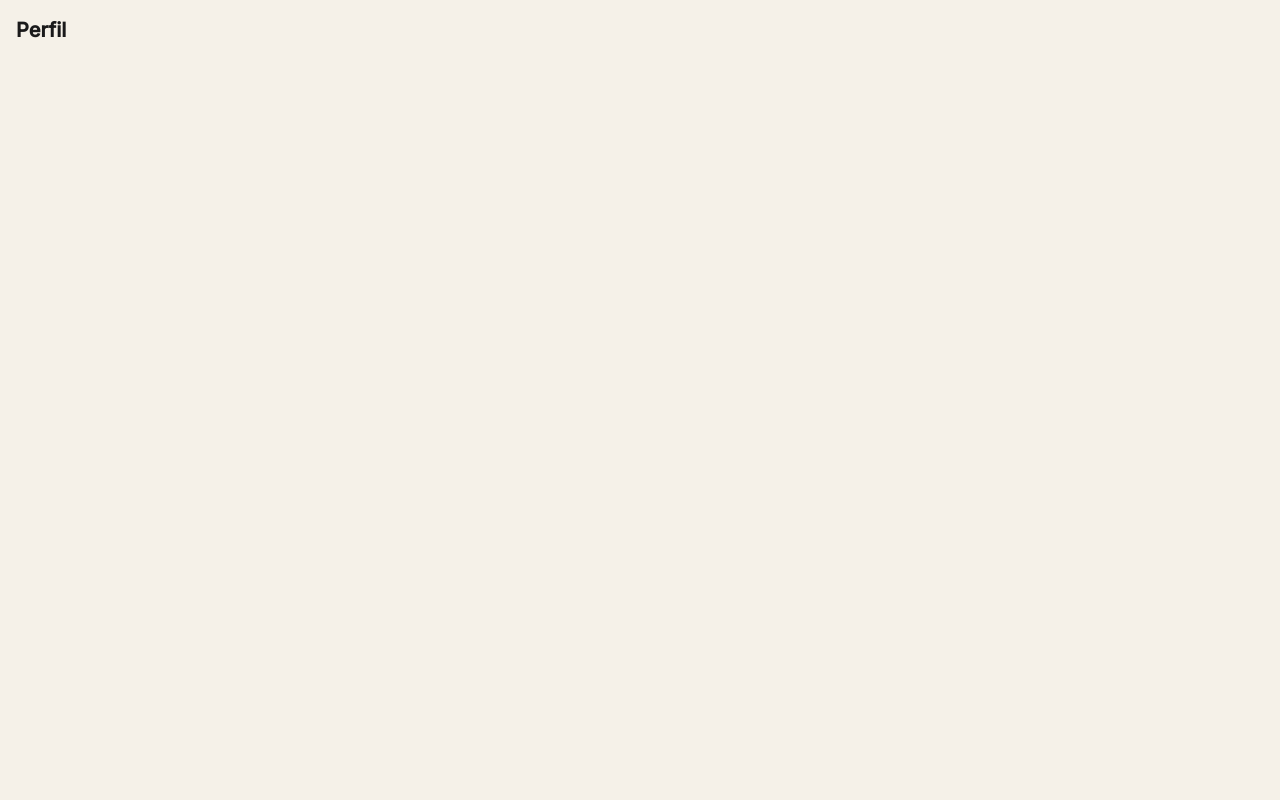
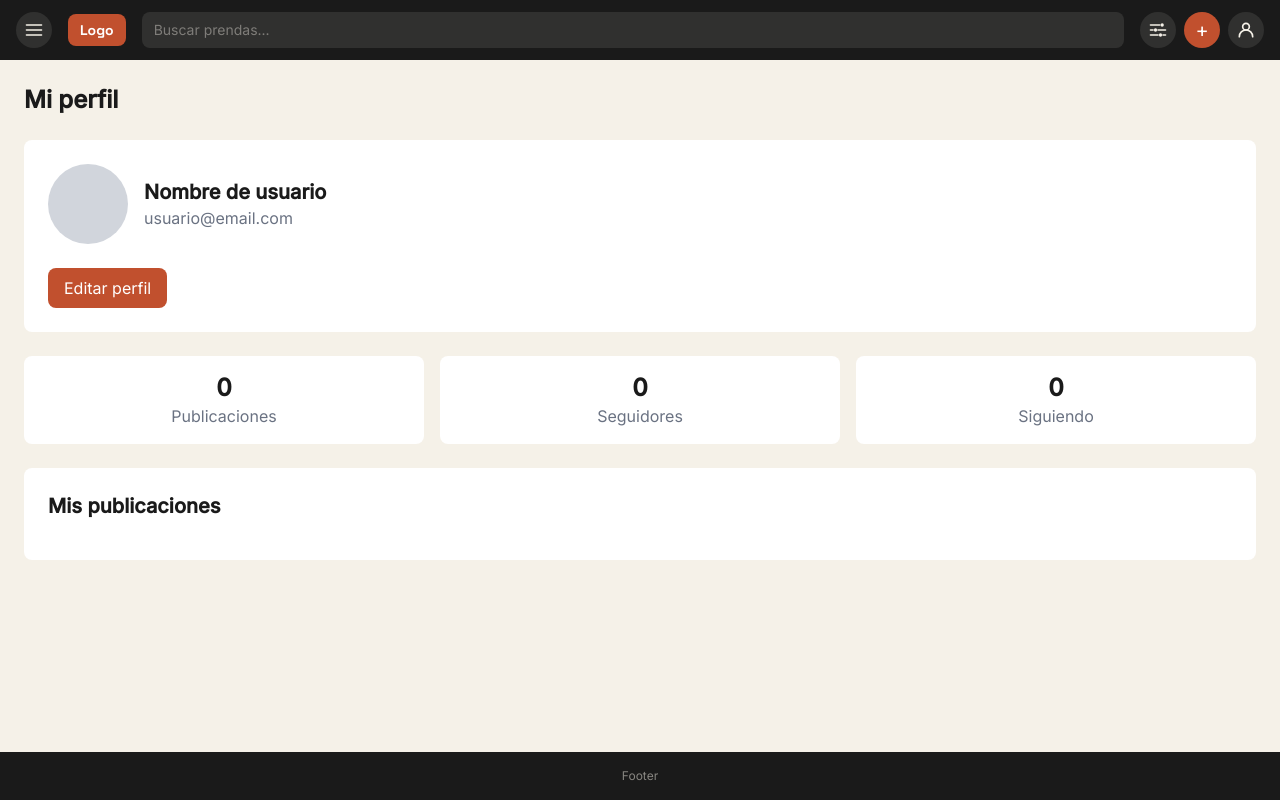
Before and after one commit to juliannmmarcozzi/miProyecto, a React (Vite) app: page /perfil in a window 1280 px wide. Built offline with nearby package versions, Linux system fonts and the light colour scheme.

Commit message:
Esqueleto de la pantalla de perfil - 29/9

```diff
--- a/src/pages/Perfil.tsx
+++ b/src/pages/Perfil.tsx
@@ -1,3 +1,81 @@
+import Header from '../components/Header';
+import Footer from '../components/Footer';
+import HeaderActions from '../components/HeaderActions';
+
 export default function Perfil() {
-  return <h1 className="p-4 text-xl font-bold text-ink">Perfil</h1>;
+  return (
+    <div className="min-h-screen bg-cream text-ink flex flex-col">
+
+      <Header
+        actions={
+          <HeaderActions
+            onFilters={() => {}}
+            onCreate={() => {}}
+          />
+        }
+      />
+
+      <main className="flex-1 p-6">
+
+        <h1 className="text-2xl font-bold text-ink mb-6">
+          Mi perfil
+        </h1>
+
+        <div className="bg-white rounded-lg p-6 mb-6">
+
+          <div className="flex items-center gap-4">
+
+            <div className="w-20 h-20 bg-gray-300 rounded-full flex items-center justify-center">
+            </div>
+
+            <div>
+              <h2 className="text-xl font-bold text-ink">
+                Nombre de usuario
+              </h2>
+
+              <p className="text-gray-500">
+                usuario@email.com
+              </p>
+            </div>
+
+          </div>
+
+          <button className="mt-6 bg-clay text-white px-4 py-2 rounded-lg">
+            Editar perfil
+        </button>
+        </div>
+
+        <div className="grid grid-cols-3 gap-4 mb-6">
+
+          <div className="bg-white rounded-lg p-4 text-center">
+            <p className="text-2xl font-bold">0</p>
+            <p className="text-gray-500">Publicaciones</p>
+          </div>
+
+          <div className="bg-white rounded-lg p-4 text-center">
+            <p className="text-2xl font-bold">0</p>
+            <p className="text-gray-500">Seguidores</p>
+          </div>
+
+          <div className="bg-white rounded-lg p-4 text-center">
+            <p className="text-2xl font-bold">0</p>
+            <p className="text-gray-500">Siguiendo</p>
+          </div>
+
+        </div>
+
+        <div className="bg-white rounded-lg p-6">
+
+          <h2 className="text-xl font-bold text-ink mb-4">
+            Mis publicaciones
+          </h2>
+
+        </div>
+
+      </main>
+
+      <Footer />
+
+    </div>
+  );
 }
```
